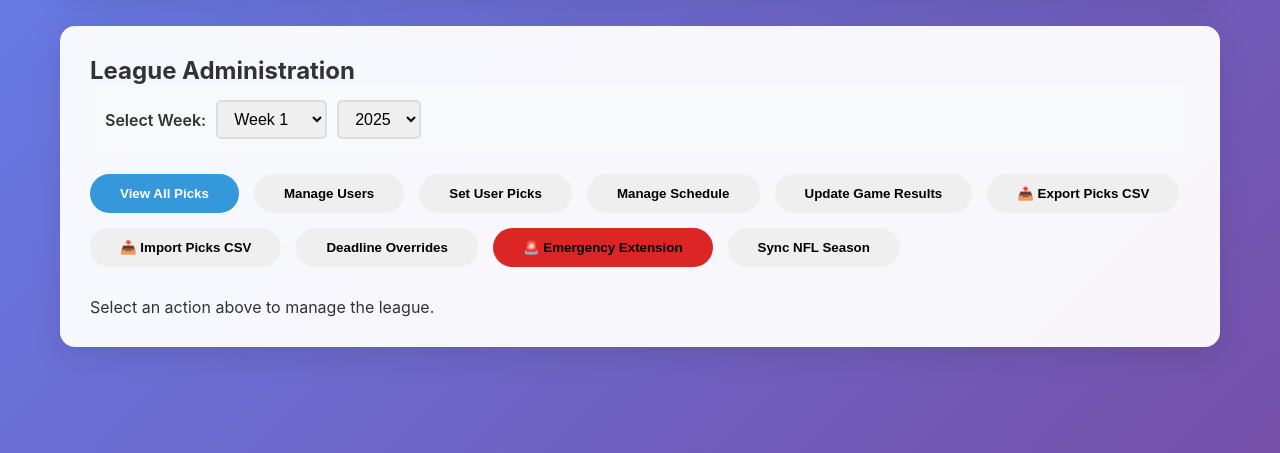
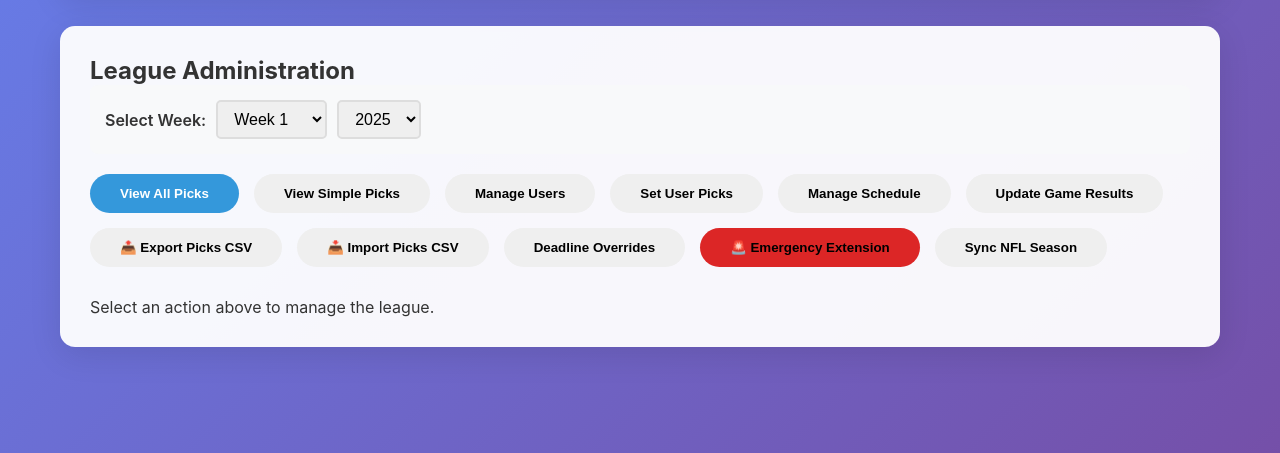
Before and after one commit to kristianyonuel/CasaTodos, a Flask app: page /admin in a window 1280 px wide. Shown: the part 163-616 px from the top of the page. Run offline with Flask 3, Linux system fonts and the light colour scheme; the visitor is signed in with stand-in values (Sample User, id 1).

Commit message:
Complete La Casa de Todos NFL Fantasy League Application

```diff
--- a/app.py
+++ b/app.py
@@ -512,67 +512,77 @@ def admin_all_picks():
         return jsonify({'error': 'Admin access required'}), 403
 
     week = request.args.get('week', 1, type=int)
-    year = request.args.get('year', datetime.now().year, type=int)
-
-    logger.info(f"Admin {session.get('username', 'Unknown')} requesting all picks for Week {week}, Year {year}")
-
-    try:
-        with get_db() as conn:
-            cursor = conn.cursor()
-
-            # First test if the query works with simpler version
-            logger.info(f"Executing query for week={week}, year={year}")
+    year = request.args.get('year', 2025, type=int)
+
+    try:
+        with get_db() as conn:
+            cursor = conn.cursor()
+
+            # First, let's try a simpler approach - get all picks and then get game info separately
+            # This helps us debug which part is failing
+
+            # Get picks for the week/year
             cursor.execute('''
-                SELECT
-                    p.id as pick_id,
-                    u.username,
-                    g.away_team,
-                    g.home_team,
-                    g.game_time,
-                    COALESCE(g.is_monday_night, 0) as is_monday_night,
-                    p.selected_team,
-                    p.predicted_home_score,
-                    p.predicted_away_score,
-                    p.pick_time
+                SELECT p.id as pick_id, p.user_id, p.game_id, p.selected_team,
+                       p.predicted_home_score, p.predicted_away_score, p.pick_time
                 FROM user_picks p
-                JOIN users u ON p.user_id = u.id
                 JOIN nfl_games g ON p.game_id = g.id
                 WHERE g.week = ? AND g.year = ?
-                ORDER BY u.username, g.game_time
             ''', (week, year))
 
-            rows = cursor.fetchall()
-            logger.info(f"Query returned {len(rows)} rows")
-
+            picks_data = cursor.fetchall()
+
+            if not picks_data:
+                return jsonify([])
+
+            # Get user info
+            user_ids = list(set(row['user_id'] for row in picks_data))
+            if user_ids:
+                placeholders = ','.join('?' * len(user_ids))
+                cursor.execute(f'SELECT id, username FROM users WHERE id IN ({placeholders})', user_ids)
+                users = {row['id']: row['username'] for row in cursor.fetchall()}
+            else:
+                users = {}
+
+            # Get game info
+            game_ids = list(set(row['game_id'] for row in picks_data))
+            if game_ids:
+                placeholders = ','.join('?' * len(game_ids))
+                cursor.execute(f'''
+                    SELECT id, away_team, home_team, game_time,
+                           COALESCE(is_monday_night, 0) as is_monday_night
+                    FROM nfl_games WHERE id IN ({placeholders})
+                ''', game_ids)
+                games = {row['id']: row for row in cursor.fetchall()}
+            else:
+                games = {}
+
+            # Combine the data
             picks = []
-            for row in rows:
-                try:
-                    pick_data = {
-                        'pick_id': row['pick_id'],
-                        'username': row['username'],
-                        'away_team': row['away_team'],
-                        'home_team': row['home_team'],
-                        'game_time': row['game_time'],
-                        'is_monday_night': bool(row['is_monday_night']),
-                        'selected_team': row['selected_team'],
-                        'predicted_home_score': row['predicted_home_score'],
-                        'predicted_away_score': row['predicted_away_score'],
-                        'pick_time': row['pick_time']
-                    }
-                    picks.append(pick_data)
-                except Exception as row_error:
-                    logger.error(f"Error processing row {row}: {row_error}")
-                    continue
-
-            logger.info(f"Successfully processed {len(picks)} picks for Week {week}, Year {year}")
+            for pick in picks_data:
+                user_id = pick['user_id']
+                game_id = pick['game_id']
+
+                if user_id in users and game_id in games:
+                    game = games[game_id]
+                    picks.append({
+                        'pick_id': pick['pick_id'],
+                        'username': users[user_id],
+                        'away_team': game['away_team'],
+                        'home_team': game['home_team'],
+                        'game_time': game['game_time'],
+                        'is_monday_night': bool(game['is_monday_night']),
+                        'selected_team': pick['selected_team'],
+                        'predicted_home_score': pick['predicted_home_score'],
+                        'predicted_away_score': pick['predicted_away_score'],
+                        'pick_time': pick['pick_time']
+                    })
+
             return jsonify(picks)
 
     except Exception as e:
-        import traceback
-        error_details = traceback.format_exc()
-        logger.error(f"Error loading all picks for Week {week}, Year {year}: {e}")
-        logger.error(f"Full traceback: {error_details}")
-        return jsonify({'error': f'Failed to load picks: {str(e)}'}), 500
+        # Simple error response without complex logging that might fail
+        return jsonify({'error': f'Database error: {str(e)}'}), 500
 
 @app.route('/admin/update_pick', methods=['POST'])
 def admin_update_pick():
@@ -1545,6 +1555,42 @@ def admin_import_picks_csv():
         logger.error(f"Error importing picks CSV: {e}")
         return jsonify({'error': str(e)}, 500)
 
+@app.route('/admin/simple_picks')
+def admin_simple_picks():
+    """Simple picks view - shows basic pick data without complex joins"""
+    if 'user_id' not in session or not session.get('is_admin'):
+        return jsonify({'error': 'Admin access required'}), 403
+
+    try:
+        with get_db() as conn:
+            cursor = conn.cursor()
+
+            # Get all picks with minimal joins
+            cursor.execute('''
+                SELECT p.id, p.user_id, p.game_id, p.selected_team, p.pick_time,
+                       u.username
+                FROM user_picks p
+                JOIN users u ON p.user_id = u.id
+                ORDER BY p.id DESC
+                LIMIT 50
+            ''')
+
+            picks = []
+            for row in cursor.fetchall():
+                picks.append({
+                    'pick_id': row['id'],
+                    'user_id': row['user_id'],
+                    'username': row['username'],
+                    'game_id': row['game_id'],
+                    'selected_team': row['selected_team'],
+                    'pick_time': row['pick_time']
+                })
+
+            return jsonify(picks)
+
+    except Exception as e:
+        return jsonify({'error': str(e)}), 500
+
 if __name__ == '__main__':
     # Initialize the database on startup
     initialize_app()
--- a/templates/admin.html
+++ b/templates/admin.html
@@ -41,6 +41,7 @@
 
                 <div class="admin-actions">
                     <button onclick="loadAllPicks()" class="btn btn-primary">View All Picks</button>
+                    <button onclick="loadSimplePicks()" class="btn btn-secondary">View Simple Picks</button>
                     <button onclick="loadUsers()" class="btn btn-info">Manage Users</button>
                     <button onclick="loadUserPicks()" class="btn btn-warning">Set User Picks</button>
                     <button onclick="loadSchedule()" class="btn btn-success">Manage Schedule</button>
@@ -78,12 +79,22 @@
                 console.log(`Fetching picks for Week ${currentWeek}, Year ${currentYear}`);
                 const response = await fetch(`/admin/all_picks?week=${currentWeek}&year=${currentYear}`);
 
+                console.log('Response status:', response.status);
+                console.log('Response headers:', response.headers);
+
                 if (!response.ok) {
-                    throw new Error(`HTTP error! status: ${response.status}`);
+                    const errorText = await response.text();
+                    console.log('Error response:', errorText);
+                    throw new Error(`HTTP ${response.status}: ${errorText}`);
                 }
 
                 const picks = await response.json();
                 console.log('Received picks:', picks);
+
+                // Check if response has an error field
+                if (picks.error) {
+                    throw new Error(picks.error);
+                }
 
                 let html = `<h3>All User Picks - Week ${currentWeek}, ${currentYear}</h3>`;
                 html += `<p><em>Found ${picks.length} picks</em></p>`;
@@ -121,14 +132,20 @@
                 } else {
                     html += '<p>No picks found for Week ' + currentWeek + ', Year ' + currentYear + '.</p>';
                     html += '<p><em>Try selecting a different week or year from the dropdowns above.</em></p>';
+                    html += '<p><em>Or click "View Simple Picks" to see if there are any picks in the database.</em></p>';
                 }
 
                 document.getElementById('admin-content').innerHTML = html;
             } catch (error) {
                 console.error('Error loading picks:', error);
                 document.getElementById('admin-content').innerHTML =
-                    `<p class="error">Error loading picks: ${error.message}</p>
-                     <p>Check the browser console for more details.</p>`;
+                    `<div class="error">
+                        <h4>Error loading picks</h4>
+                        <p><strong>Error:</strong> ${error.message}</p>
+                        <p><strong>Week:</strong> ${currentWeek}, <strong>Year:</strong> ${currentYear}</p>
+                        <p>Check the browser console for more details.</p>
+                        <p><em>Try "View Simple Picks" to test basic database connectivity.</em></p>
+                    </div>`;
             }
         }
 
@@ -1455,6 +1472,50 @@
                 alert('❌ Error deleting pick');
             }
         }
+
+        async function loadSimplePicks() {
+            try {
+                document.getElementById('admin-content').innerHTML = '<p>Loading simple picks...</p>';
+
+                const response = await fetch('/admin/simple_picks');
+
+                if (!response.ok) {
+                    throw new Error(`HTTP error! status: ${response.status}`);
+                }
+
+                const picks = await response.json();
+                console.log('Simple picks received:', picks);
+
+                let html = `<h3>Simple Picks View</h3>`;
+                html += `<p><em>Showing last ${picks.length} picks (simplified view)</em></p>`;
+
+                if (picks.length > 0) {
+                    html += '<table class="admin-picks-table">';
+                    html += '<thead><tr><th>Pick ID</th><th>Username</th><th>Game ID</th><th>Selected Team</th><th>Pick Time</th></tr></thead><tbody>';
+
+                    picks.forEach(pick => {
+                        html += `<tr>
+                            <td>${pick.pick_id}</td>
+                            <td>${pick.username}</td>
+                            <td>${pick.game_id}</td>
+                            <td>${pick.selected_team}</td>
+                            <td>${pick.pick_time || 'N/A'}</td>
+                        </tr>`;
+                    });
+
+                    html += '</tbody></table>';
+                } else {
+                    html += '<p>No picks found in database.</p>';
+                }
+
+                document.getElementById('admin-content').innerHTML = html;
+            } catch (error) {
+                console.error('Error loading simple picks:', error);
+                document.getElementById('admin-content').innerHTML =
+                    `<p class="error">Error loading simple picks: ${error.message}</p>
+                     <p>This helps us diagnose if the issue is with the database or the complex query.</p>`;
+            }
+        }
     </script>
 </body>
 </html>
```
